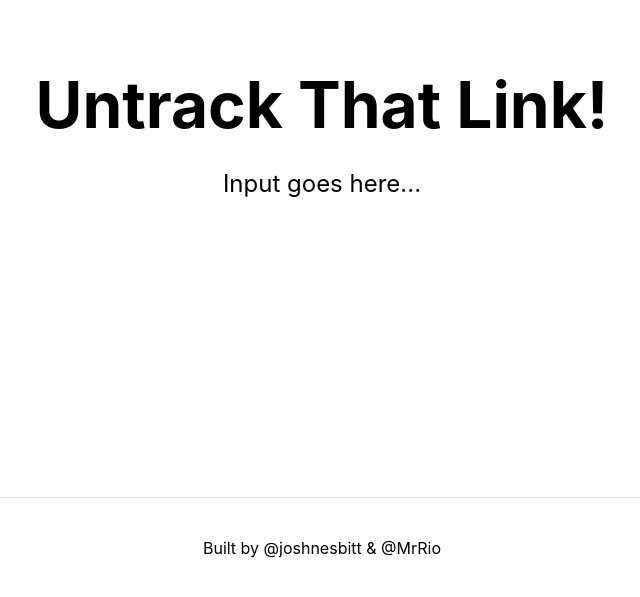
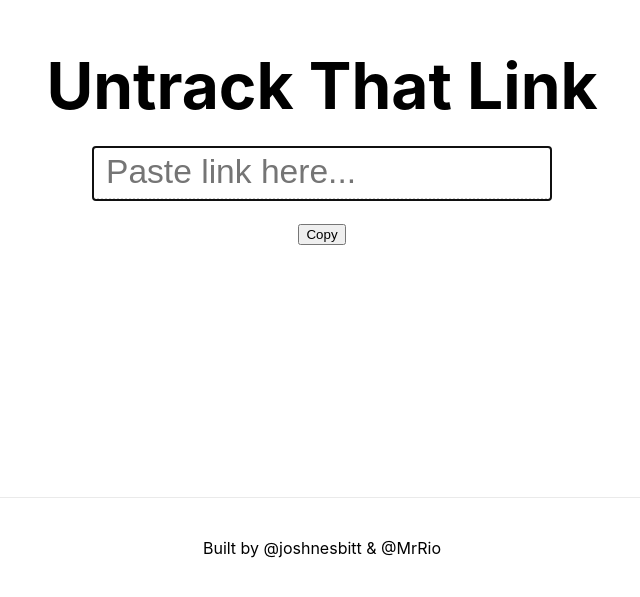
Before and after one commit to joshnesbitt/untrack, a Next.js app: page / in a window 1280 px wide. Shown: the part 203-800 px from the top of the page, without its empty margins (318-958 px from the left). Built offline with nearby package versions, Linux system fonts and the light colour scheme.

Commit message:
Initial implementation.

```diff
--- a/pages/index.js
+++ b/pages/index.js
@@ -1,6 +1,35 @@
+import React from 'react';
 import Head from 'next/head'
 
-export default function Index() {
+export default class Index extends React.Component {
+  constructor(props) {
+    super(props);
+
+    this.state = { output: '' };
+  }
+
+  onChange(e) {
+    // TODO: Actual untrack logic.
+    this.setState({ output: e.target.value });
+  }
+
+  onCopy(e) {
+    if(!this.refs.output)
+      return;
+
+    this.refs.output.select();
+    document.execCommand('copy');
+
+    const button = this.refs.button;
+    button.innerHTML = 'Copied!'
+    setTimeout(() => { button.innerHTML = 'Copy' }, 3000);
+  }
+
+  componentDidMount(){
+     this.refs.input.focus();
+  }
+
+  render() {
     return (
       <div className="container">
         <Head>
@@ -10,12 +39,16 @@ export default function Index() {
 
         <main>
           <h1 className="title">
-          Untrack That Link!
+            Untrack That Link
           </h1>
 
           <p className="description">
-          Input goes here...
+            <input placeholder="Paste link here..." ref="input" onChange={this.onChange.bind(this)} className="input" />
           </p>
+
+          {this.state.output && <textarea className="output" ref="output" value={this.state.output} readOnly rows="1" />}
+
+          <button ref="button" onClick={this.onCopy.bind(this)}>Copy</button>
         </main>
 
         <footer>
@@ -77,6 +110,22 @@ export default function Index() {
             line-height: 1.5;
             font-size: 1.5rem;
           }
+
+          .input {
+            border: none;
+            border-bottom: 2px dotted #ccc;
+            font-size: 1.4em;
+            padding: 0.2em 0.4em;
+            width: 100%;
+          }
+
+          .output {
+            border: none;
+            resize: none;
+            background: #0a0a0a;
+            color: white;
+            margin-bottom: 1em;
+          }
         `}</style>
 
         <style jsx global>{`
@@ -96,3 +145,4 @@ export default function Index() {
       </div>
     )
   }
+}
```
Lines whose indentation alone changed are shown as unchanged.
